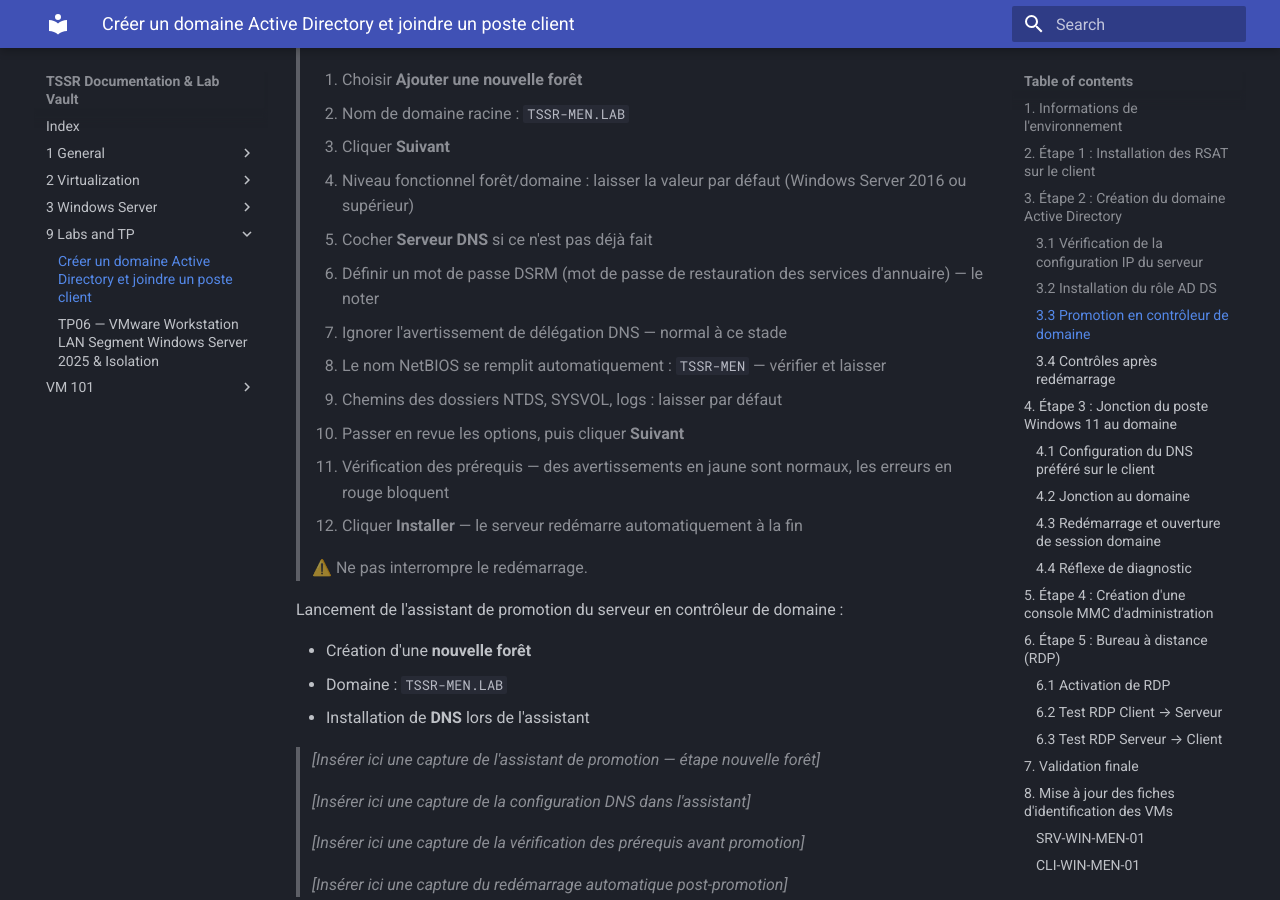
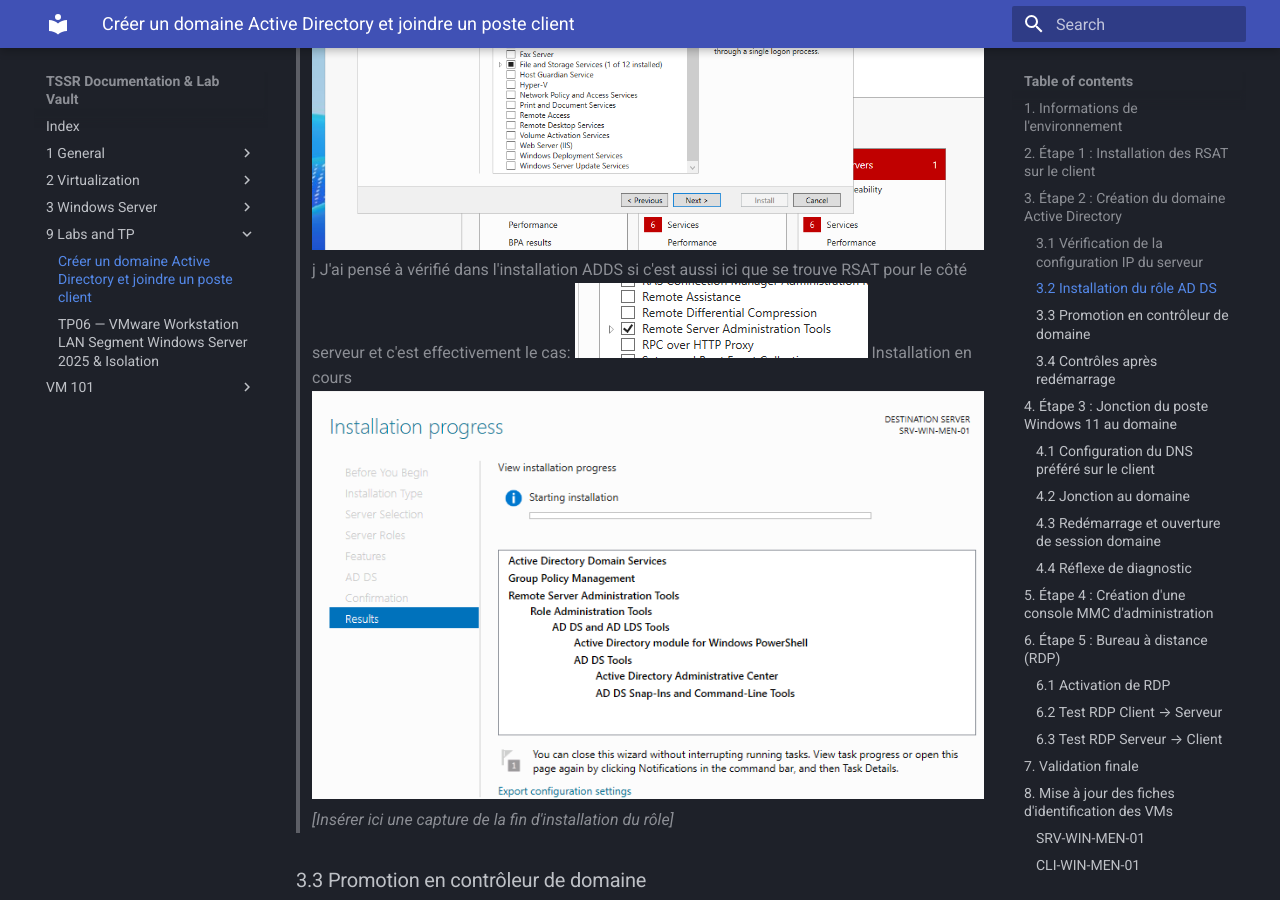
Before and after one commit to Natalshadow/TSSR_Doc, an MkDocs documentation site: the page built from docs/9-Labs and TP/Créer un domaine Active Directory et joindre un poste client.md, in a window 1280 px wide and 900 px high, scrolled down 3505 px. Built offline with MkDocs 1.6.1 and Material for MkDocs 9.7.7, drawn with Linux system fonts in a browser that asks for light colours.

Commit message:
vault backup: 2026-10-05 14:24:38

```diff
--- a/docs/9-Labs and TP/Créer un domaine Active Directory et joindre un poste client.md
+++ b/docs/9-Labs and TP/Créer un domaine Active Directory et joindre un poste client.md
@@ -59,7 +59,11 @@
 Installation du rôle **Services de domaine Active Directory (AD DS)** via le Gestionnaire de serveur.
 
 > _[Insérer ici une capture de l'assistant d'ajout de rôles avec AD DS sélectionné]_
-
+![](attachments/Pasted%20image%2020261005142239.png)
+j J'ai pensé à vérifié dans l'installation ADDS si c'est aussi ici que se trouve RSAT pour le côté serveur et c'est effectivement le cas:
+![](attachments/Pasted%20image%2020261005142338.png)
+Installation en cours
+![](attachments/Pasted%20image%2020261005142434.png)
 > _[Insérer ici une capture de la fin d'installation du rôle]_
 
 ### 3.3 Promotion en contrôleur de domaine
```
Also changed, not shown: docs/.obsidian/workspace.json, docs/9-Labs and TP/attachments/Pasted image 20261005142239.png (added), docs/9-Labs and TP/attachments/Pasted image 20261005142338.png (added), docs/9-Labs and TP/attachments/Pasted image 20261005142434.png (added).
